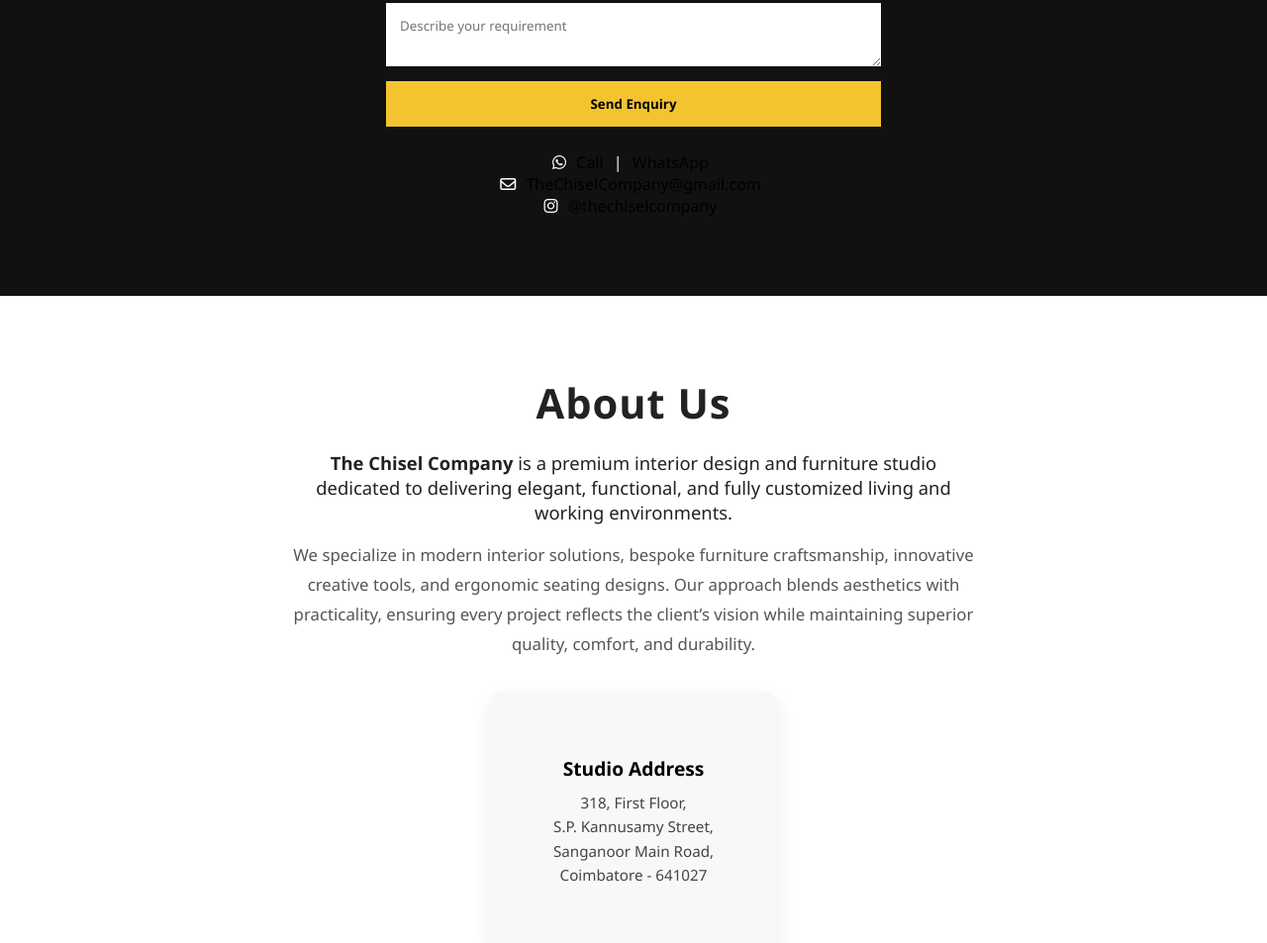
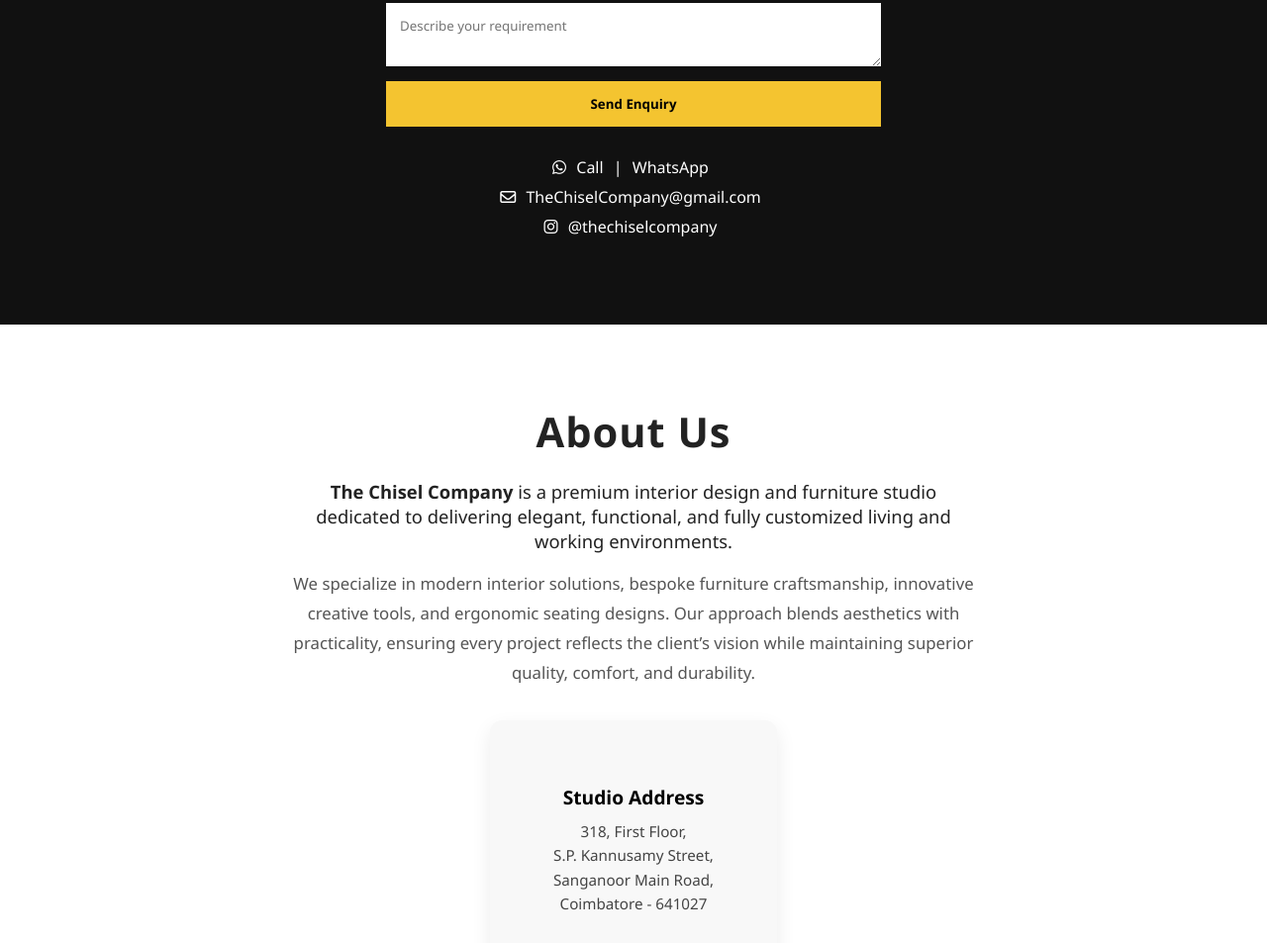
Before and after one commit to Francleena/thechiselcompany, a plain HTML site: page index.html in a window 1280 px wide. Shown: the part 2221-3174 px from the top of the page at 99% size. Drawn offline with Linux system fonts and the light colour scheme.

Commit message:
Modify contact-info styles and add link hover effects
Updated contact-info styles and added hover effects for links.

```diff
--- a/style.css
+++ b/style.css
@@ -330,7 +330,23 @@ nav a {
 
 .contact-info {
     text-align: center;
-    margin-top: 25px;
+    margin-top: 30px;
+}
+
+.contact-info p {
+    margin: 8px 0;
+}
+
+.contact-info a {
+    color: #ffffff;
+    text-decoration: none;
+    font-weight: 500;
+    margin: 0 6px;
+}
+
+.contact-info a:hover {
+    color: #eaeaea;
+    text-decoration: underline;
 }
 
 .map-container {
@@ -347,19 +363,6 @@ nav a {
     touch-action: pan-x pan-y;
 }
 
-/* Prevent fade-in animation from blocking iframe on mobile */
 .fade-in .map-container {
     transform: none !important;
 }
-
-.contact-info a {
-    color: #000;
-    text-decoration: none;
-    font-weight: 500;
-    margin: 0 6px;
-}
-
-.contact-info a:hover {
-    text-decoration: underline;
-    color: #444;
-}
```
